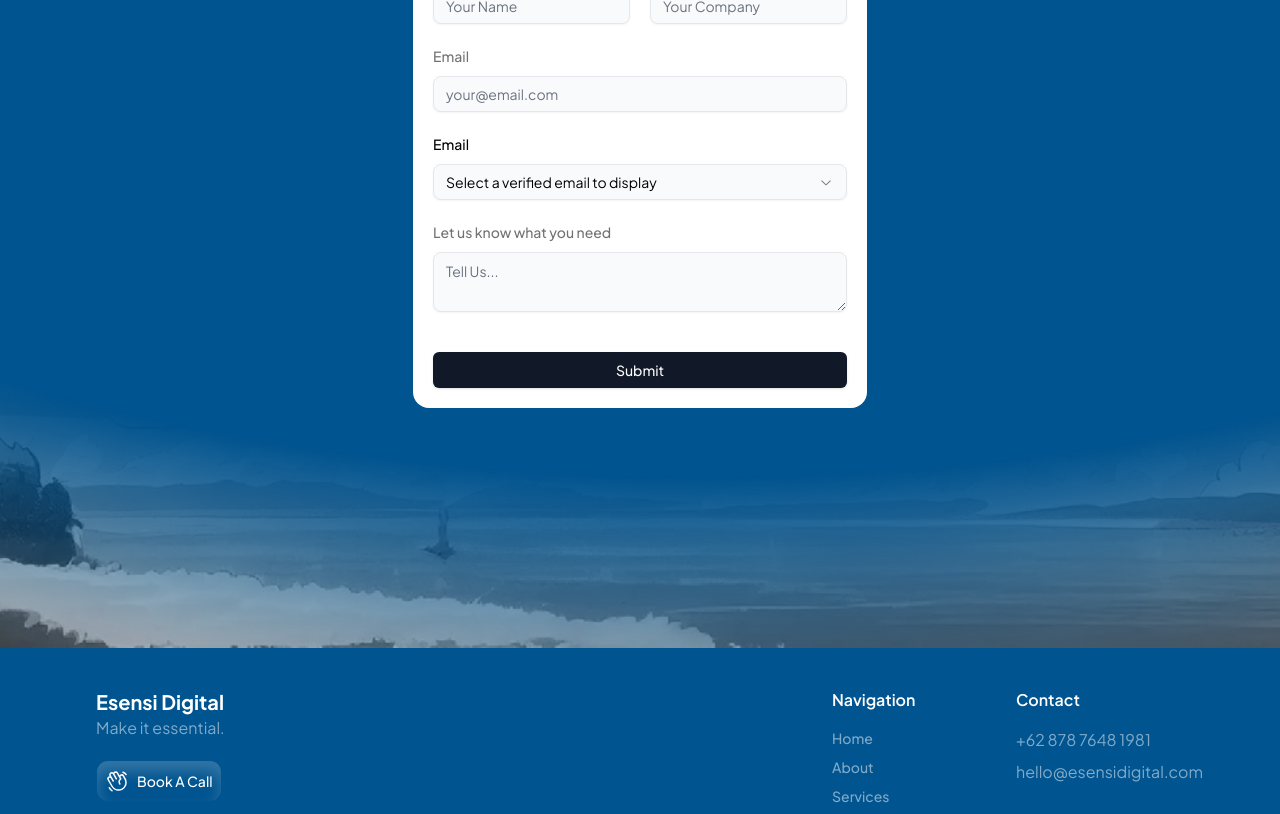
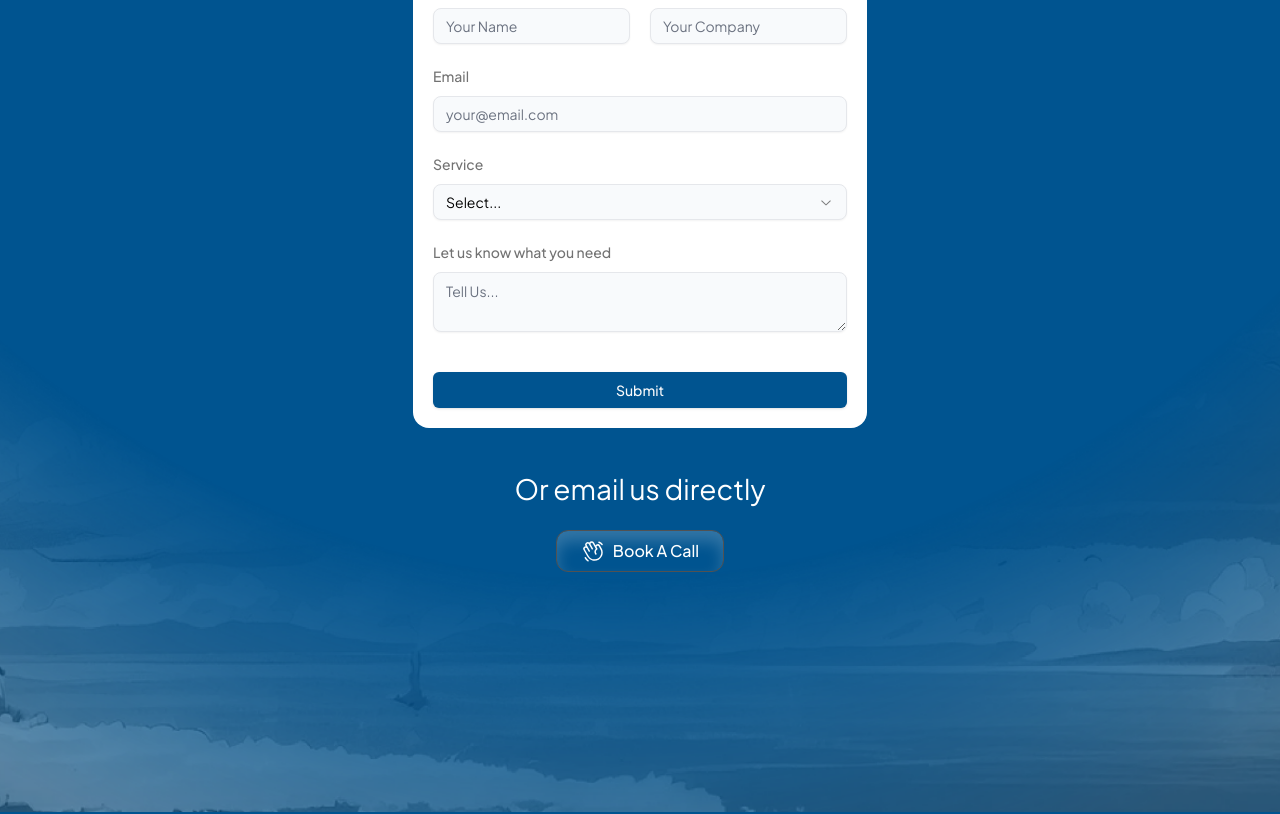
Before and after one commit to crevasse02/esensi-web-new, a Next.js app: page /contact in a window 1280 px wide. Shown: the part 520-1334 px from the top of the page. Built offline with nearby package versions, Linux system fonts and the light colour scheme.

Commit message:
update contacts

```diff
--- a/app/(view)/about/page.tsx
+++ b/app/(view)/about/page.tsx
@@ -67,7 +67,11 @@ const about = () => {
               to every project. Together, we build not just campaigns, but
               experiences that resonate and drive success.
             </p>
-            <AnimatedButtonUpscale text="Say Hello" className="bg-black mt-7" />
+            <AnimatedButtonUpscale
+              link="/contact"
+              text="Say Hello"
+              className="bg-black mt-7"
+            />
           </div>
           <div className=" w-full h-auto flex justify-center items-center">
             <Image
@@ -104,6 +108,7 @@ const about = () => {
           <FeaturesCard />
           <div className="my-14 flex justify-center">
             <AnimatedButtonUpscale
+              link="/contact"
               text="Book A Call"
               icon={<HandIcon />}
               className="bg-black "
--- a/app/(view)/contact/page.tsx
+++ b/app/(view)/contact/page.tsx
@@ -1,5 +1,7 @@
 import { ContactForm } from "@/app/client-component/contact_form";
 import React from "react";
+import { AnimatedButtonUpscale } from "@/components/ui/animate_button";
+import HandIcon from "@/public/icons/hand-waving.svg";
 
 const Contact = () => {
   return (
@@ -7,7 +9,7 @@ const Contact = () => {
       <div className="overflow-hidden ">
         <section
           className="bg-[#005490]  py-60  text-white bg-cover overflow-hidden bg-bottom flex flex-col justify-center items-center relative"
-          style={{ backgroundImage: "url('/images/BottomBg.webp')" }}
+          style={{ backgroundImage: "url('/images/HeroContact.webp')" }}
         >
           <div className="bg-[#ED9458] px-3 py-1 mb-7 rounded-full max-w-max shadow-xl">
             <ul className="list-disc text-white ">
@@ -28,8 +30,17 @@ const Contact = () => {
             </p>
           </div>
 
-          <div>
+          <div className="mt-5">
             <ContactForm/>
+          </div>
+          <div className="mt-10 flex flex-col justify-center">
+            <h6 className="text-[28px]">Or email us directly</h6>
+            <AnimatedButtonUpscale
+              link="/contact"
+              text="Book A Call"
+              icon={<HandIcon />}
+              className="bg-[#005490] mt-5"
+            />
           </div>
         </section>
       </div>
--- a/app/(view)/page.tsx
+++ b/app/(view)/page.tsx
@@ -6,7 +6,7 @@ import { Badge } from "@/components/ui/badge";
 import Image from "next/image";
 import { FeaturesCard } from "../client-component/features_card";
 import HandIcon from "@/public/icons/hand-waving.svg";
-import {InfiniteMovingCardsComponentHome } from "../client-component/infinite_card";
+import { InfiniteMovingCardsComponentHome } from "../client-component/infinite_card";
 import { ScrollingService } from "../client-component/scrolling_service";
 import { cards, faq } from "@/app/client-component/data";
 import { HoverEffect } from "@/components/ui/card-hover-effect";
@@ -85,7 +85,11 @@ export default function Home() {
           </p>
 
           <div className="mt-7">
-            <AnimatedButtonUpscale text="Say Hello" className="bg-black " />
+            <AnimatedButtonUpscale
+              link="/contact"
+              text="Say Hello"
+              className="bg-black "
+            />
           </div>
 
           <div className="flex flex-col items-center mt-7">
@@ -124,6 +128,7 @@ export default function Home() {
           <FeaturesCard />
           <div className=" mt-6 flex justify-center">
             <AnimatedButtonUpscale
+              link="/contact"
               text="Book A Call"
               icon={<HandIcon />}
               className="bg-black "
@@ -168,6 +173,7 @@ export default function Home() {
         </div>
         <div className="place-self-center mt-6">
           <AnimatedButtonUpscale
+            link="/contact"
             text="Book A Call"
             icon={<HandIcon />}
             className="bg-black "
@@ -216,7 +222,7 @@ export default function Home() {
           </h3>
         </div>
 
-        <div >
+        <div>
           <ScrollAnimate />
         </div>
       </section>
@@ -240,6 +246,7 @@ export default function Home() {
         </div>
         <div className="mt-7">
           <AnimatedButtonUpscale
+            link="/contact"
             text="Book A Call"
             icon={<HandIcon />}
             className="bg-black "
@@ -254,8 +261,8 @@ export default function Home() {
             Questions
           </Badge>
           <h3 className="md:text-[44px] text-[30px] text-center leading-none font-bold">
-            <span className="text-[#72716F]">Got questions?</span> We&apos;ve got
-            answers
+            <span className="text-[#72716F]">Got questions?</span> We&apos;ve
+            got answers
           </h3>
           <p className="text-center leading-normal mt-5 text-[#72716F]">
             Explore our frequently asked questions to find the information you
@@ -277,10 +284,12 @@ export default function Home() {
             <p
               className={`${instrumentSerif.className}  bg-clip-text text-white md:text-[48px] text-[24px]`}
             >
-              Why wait? Take the leap. Let&apos;s make your <br/> business essential
+              Why wait? Take the leap. Let&apos;s make your <br /> business
+              essential
             </p>
             <div className=" pointer-events-auto mt-20 flex justify-center">
               <AnimatedButtonUpscale
+                link="/contact"
                 text="Say Hello"
                 className="bg-white text-black px-10 py-4 border-none"
               />
--- a/app/client-component/contact_form.tsx
+++ b/app/client-component/contact_form.tsx
@@ -30,6 +30,7 @@ const formSchema = z.object({
     .max(50, "Username is too long"),
   company: z.string(),
   email: z.string().email("Invalid email address"),
+  service: z.string(),
   message: z.string(),
 });
 
@@ -40,6 +41,7 @@ export function ContactForm() {
       username: "",
       company: "",
       email: "",
+      service: "",
       message: "",
     },
   });
@@ -111,17 +113,17 @@ export function ContactForm() {
           />
           <FormField
             control={form.control}
-            name="message"
+            name="service"
             render={({ field }) => (
               <FormItem>
-                <FormLabel>Email</FormLabel>
+                <FormLabel className="opacity-55">Service</FormLabel>
                 <Select
                   onValueChange={field.onChange}
                   defaultValue={field.value}
                 >
                   <FormControl>
-                    <SelectTrigger className="bg-slate-50 rounded-lg">
-                      <SelectValue className="" placeholder="Select a verified email to display" />
+                    <SelectTrigger className="bg-slate-50 rounded-lg ">
+                      <SelectValue placeholder="Select..." />
                     </SelectTrigger>
                   </FormControl>
                   <SelectContent>
@@ -155,7 +157,7 @@ export function ContactForm() {
             )}
           />
           {/* Submit Button */}
-          <Button type="submit" className="w-full mt-5">
+          <Button type="submit" className="w-full mt-5 bg-[#005490]">
             Submit
           </Button>
         </div>
--- a/app/client-component/footer.tsx
+++ b/app/client-component/footer.tsx
@@ -19,6 +19,7 @@ export function Footer({ className }: { className?: string }) {
           <h1 className="text-xl font-bold">Esensi Digital</h1>
           <p className="opacity-50">Make it essential.</p>
           <AnimatedButtonUpscale
+            link="/contact"
             text="Book A Call"
             icon={<HandIcon />}
             className="bg-[#005490] p-2 text-sm border-transparent mt-5"
--- a/components/ui/animate_button.tsx
+++ b/components/ui/animate_button.tsx
@@ -3,11 +3,13 @@ import { motion } from "framer-motion";
 import { ReactNode, useState } from "react";
 import EnterIcon from "@/public/icons/entericon.svg";
 import { cn } from "@/lib/utils";
+import Link from "next/link";
 
 interface AnimatedButtonProps {
   text: string; // Define the prop type for the button text
   icon?: ReactNode;
   className?: string;
+  link?: string;
 }
 
 export function AnimatedButtonRotateIcon({ text }: AnimatedButtonProps) {
@@ -35,11 +37,13 @@ export function AnimatedButtonRotateIcon({ text }: AnimatedButtonProps) {
 }
 
 export function AnimatedButtonUpscale({
+  link,
   text,
   icon,
   className,
 }: AnimatedButtonProps) {
   return (
+    <Link href={link || "#"} passHref className="justify-center flex">
       <motion.button
         whileHover="hover" // Trigger the "hover" variant
         transition={{
@@ -76,5 +80,6 @@ export function AnimatedButtonUpscale({
 
         <span>{text}</span>
       </motion.button>
+    </Link>
   );
 }
```
Also changed, not shown: public/images/HeroContact.webp (added). Lines whose indentation alone changed are shown as unchanged.
